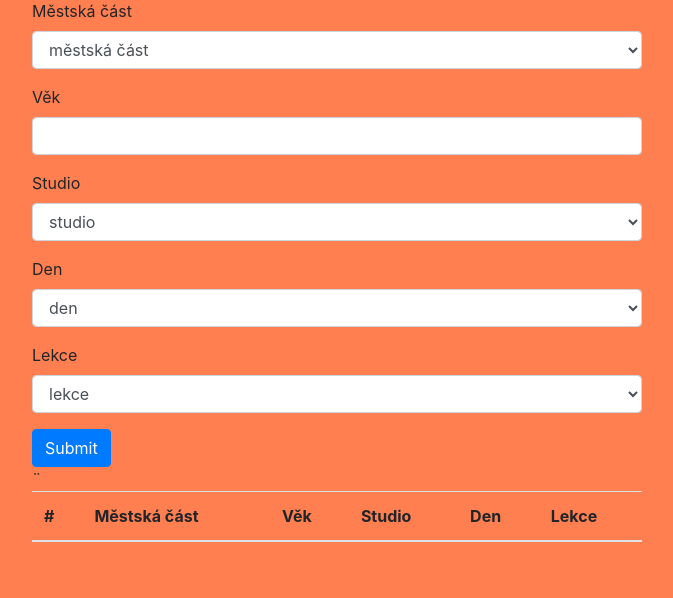
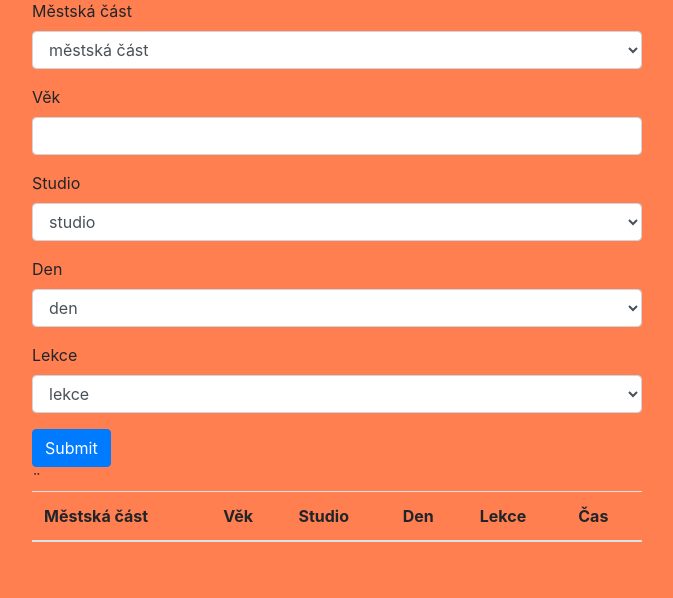
Before and after one commit to PajaCzechita/LetsDance, a Flask app: page /formular in a window 1280 px wide. Shown: the part 77-675 px from the top of the page, without its empty margins (303-976 px from the left). Run offline with Flask 2, Linux system fonts and the light colour scheme; a database or web service that is not in the repository returns one stand-in record (values such as "Sample title"); lists and menus that the app fills with data are empty; some libraries are stand-ins or nearby versions.

Commit message:
Hackathon - uprava formulare vek

```diff
--- a/templates/formular.html
+++ b/templates/formular.html
@@ -12,7 +12,7 @@
       </div>
     <div class="form-group">
       <label for="exampleInputVek">Věk</label>
-      <input type="number" class="form-control" id="exampleInputVek" name='vek'>
+      <input type="number" class="form-control" id="exampleInputVek" min="1" max="99" name='vek'>
     </div>
     <div class="form-group">
         <label for="exampleFormControlSelectStudio">Studio</label>
@@ -51,23 +51,23 @@
   <table class="table">
     <thead>
       <tr>
-        <th scope="col">#</th>
         <th scope="col">Městská část</th>
         <th scope="col">Věk</th>
         <th scope="col">Studio</th>
         <th scope="col">Den</th>
         <th scope="col">Lekce</th>
+        <th scope="col">Čas</th>
       </tr>
     </thead>
     <tbody>
         {% for item in search %}
         <tr>
-        <th scope="row">{{item.id}}</th>
         <td>{{item.city_part}}</td>
         <td>{{item.ageGroupFrom}} - {{item.ageGroupTo}}</td>
         <td>{{item.school}}</td>
         <td>{{item.day}}</td>
         <td>{{item.lesson}}</td>
+        <td>{{item.time}}</td>
       </tr>
         {% endfor %}
      </tbody>
```
